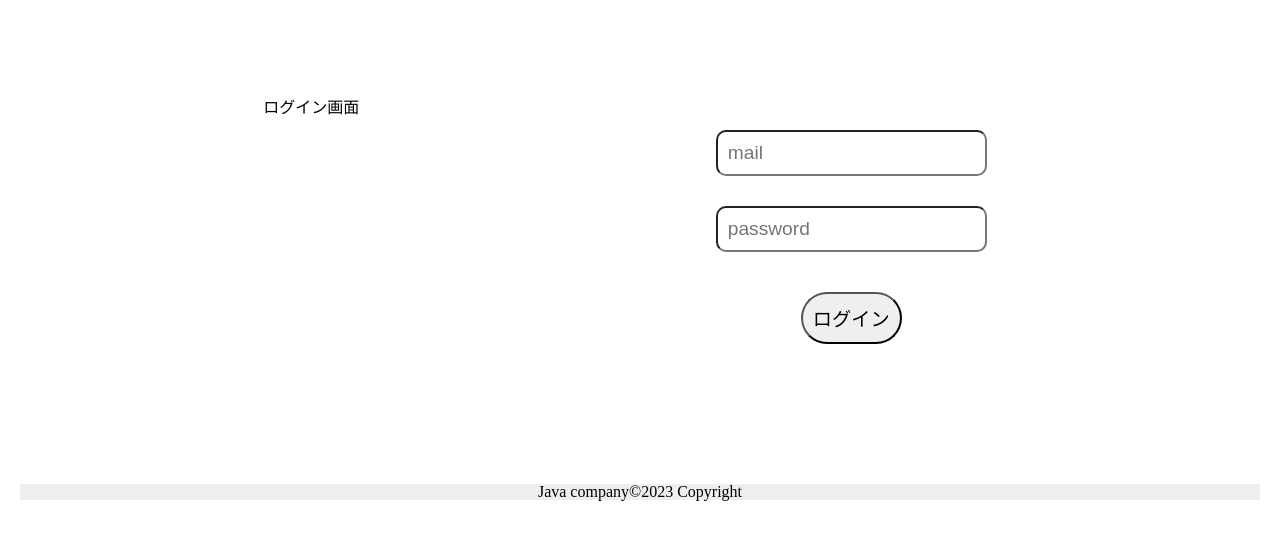
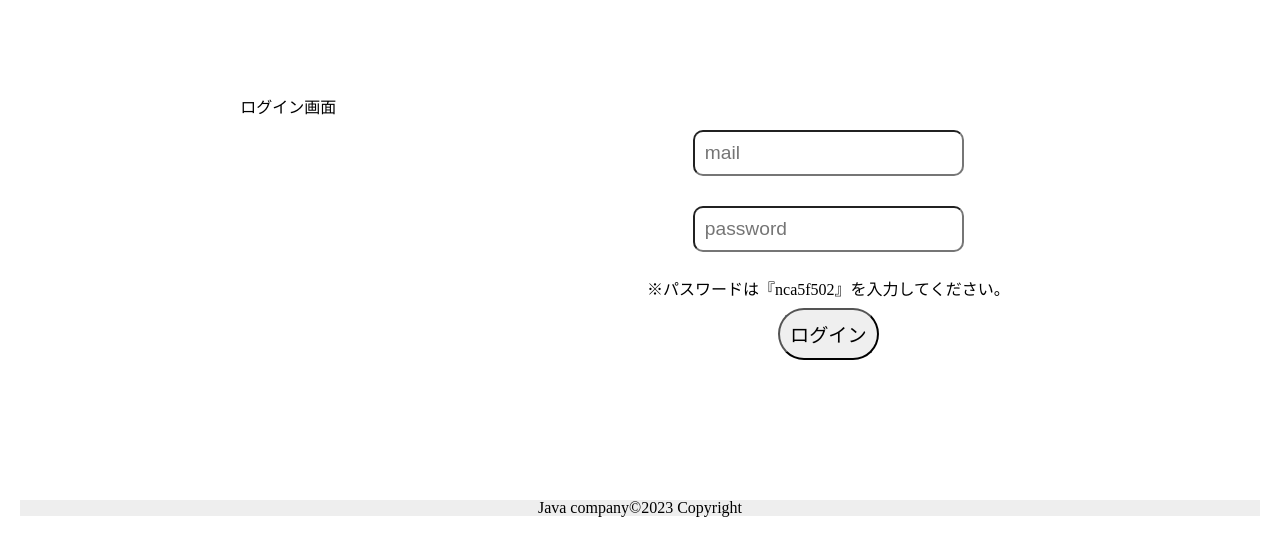
Before and after one commit to Sato-0530/2023-java, a plain HTML site: page nca_java2/src/main/resources/templates/login.html in a window 1280 px wide. Drawn offline with Linux system fonts and the light colour scheme.

Commit message:
Java Spring Boot

```diff
--- a/nca_java2/src/main/resources/templates/login.html
+++ b/nca_java2/src/main/resources/templates/login.html
@@ -17,6 +17,7 @@
 					<form method="post" action="menu">
 					    <input type="email" id="name" name="name" placeholder="mail"><br>
 					    <input type="password" id="password" name="password" placeholder="password"><br>
+					    <p>※パスワードは『nca5f502』を入力してください。</p>
 						<input type="submit" value ="ログイン" >
 					</form>
 				</div>
```
Also changed, not shown: 2 other files.
